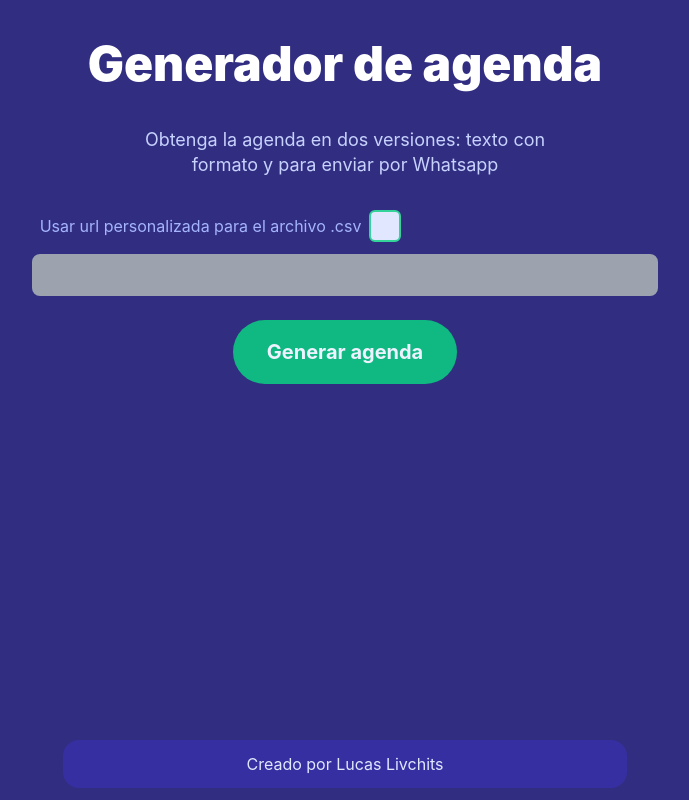
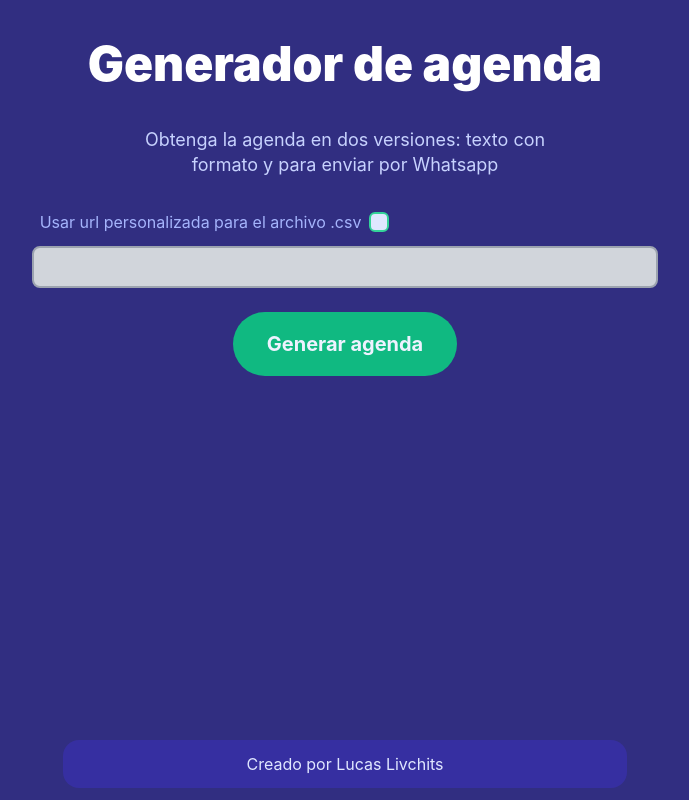
Before and after one commit to livchits/agenda-generator, a React (Vite) app: page / in a window 1280 px wide. Shown: the whole page, without its empty margins (295-984 px from the left). Built offline with nearby package versions, Linux system fonts and the light colour scheme; no server answers.

Commit message:
Change input disabled background and checkbox size

```diff
--- a/src/components/Form.jsx
+++ b/src/components/Form.jsx
@@ -24,7 +24,7 @@ function Form({ setSchedule, status }) {
 
   const inputStyle = enableCustomUrl
     ? 'bg-indigo-900 border-emerald-500'
-    : 'bg-gray-400 border-gray-400';
+    : 'bg-gray-300 border-gray-400';
 
   return (
     <form className='my-8 text-center' onSubmit={handleSubmit}>
@@ -41,9 +41,9 @@ function Form({ setSchedule, status }) {
             type='checkbox'
             onChange={handleCheckBoxChange}
           />
-          <div className='flex flex-shrink-0 justify-center items-center mr-2 w-8 h-8 text-emerald-600 bg-indigo-100 rounded-md border-2 border-emerald-400 focus-within:border-emerald-600'>
+          <div className='flex flex-shrink-0 justify-center items-center mr-2 w-5 h-5 text-emerald-600 bg-indigo-100 rounded-md border-2 border-emerald-400 focus-within:border-emerald-600'>
             <svg
-              className='hidden w-4 h-4 pointer-events-none'
+              className='hidden w-3 h-3 pointer-events-none'
               version='1.1'
               viewBox='0 0 17 12'
               xmlns='http://www.w3.org/2000/svg'
```
